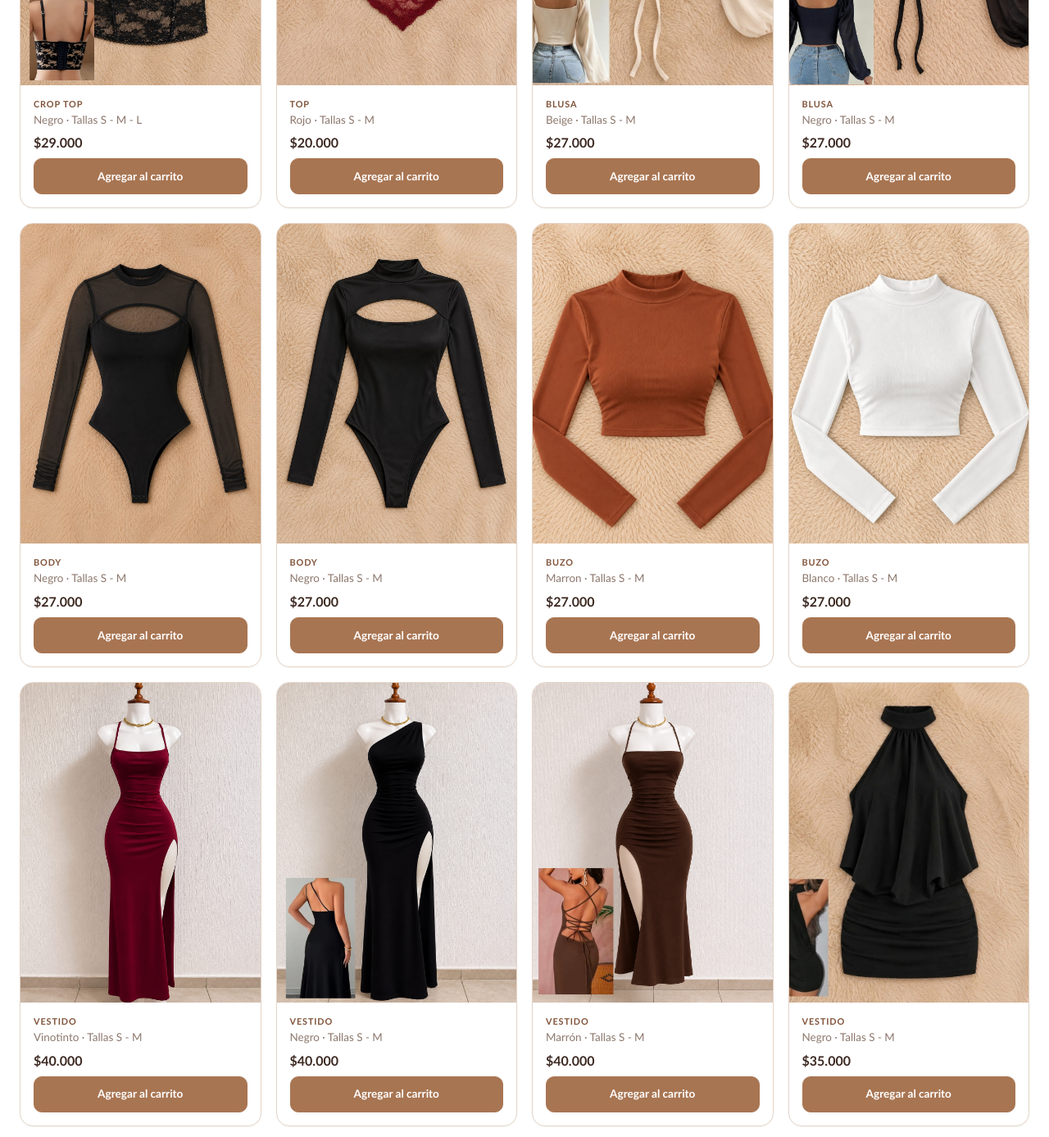
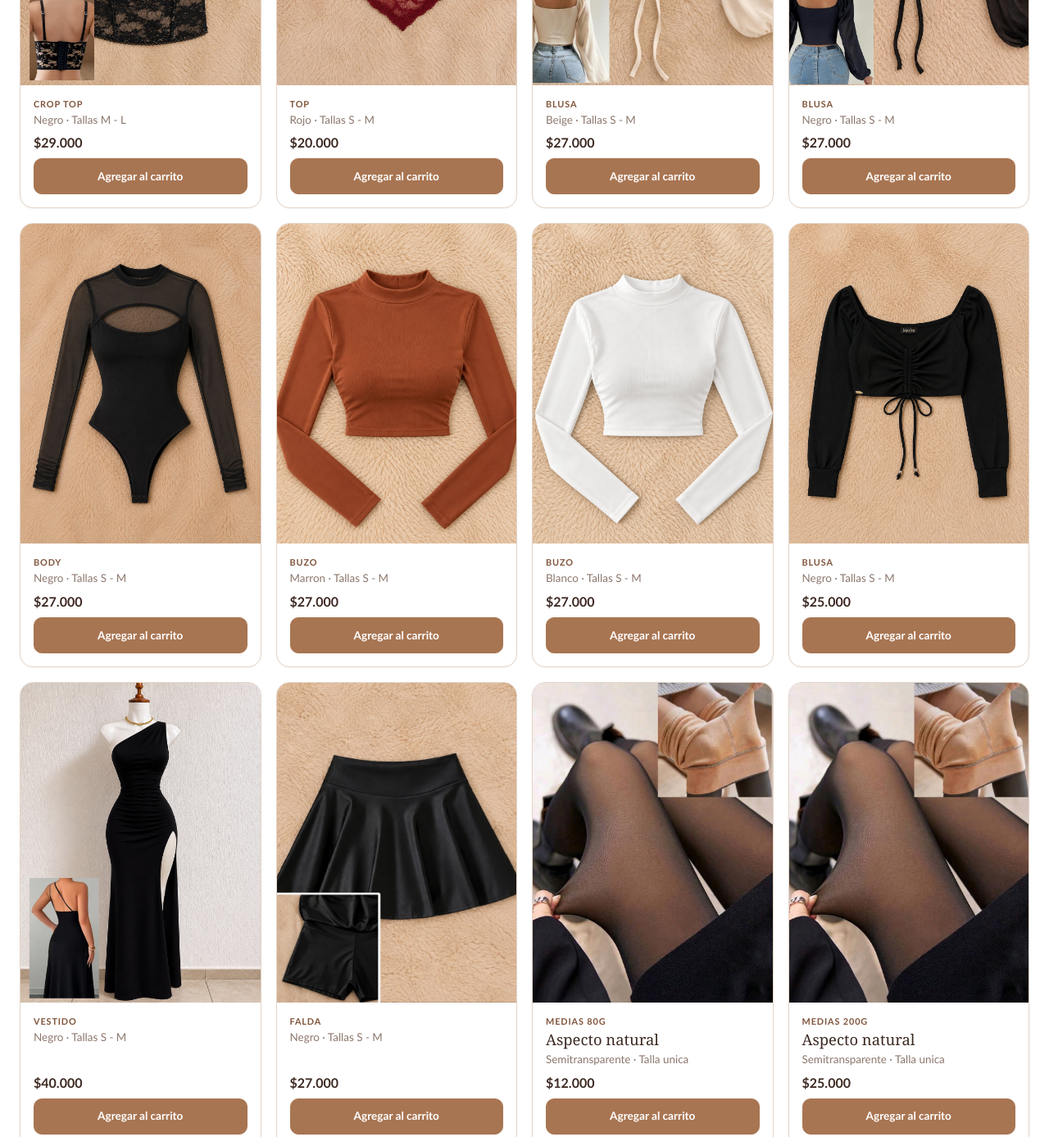
Before and after one commit to jeffersoncordobap/catalogo-musa, a plain HTML site: page colecciones.html in a window 1280 px wide. Shown: the part 1400-2787 px from the top of the page at 82% size. Drawn offline with Linux system fonts and the light colour scheme.

Commit message:
feat:Actualización2 28/11/2026

```diff
--- a/colecciones.html
+++ b/colecciones.html
@@ -100,7 +100,7 @@
                         <div class="product-info">
                             <span class="product-type">Crop top</span>
                             <h3></h3>
-                            <p>Negro · Tallas S - M - L</p>
+                            <p>Negro · Tallas M - L</p>
                             <strong>$29.000</strong>
                         </div>
                     </article>
@@ -176,7 +176,7 @@
                         </div>
                     </article>
 
-                    <article class="product-card">
+                    <!-- <article class="product-card">
                         <div class="product-art"><img src="assets/bodynegro2.jpg" alt=""></div>
                         <div class="product-info">
                             <span class="product-type">Body</span>
@@ -184,17 +184,9 @@
                             <p>Negro · Tallas S - M </p>
                             <strong>$27.000</strong>
                         </div>
-                    </article>
+                    </article> -->
 
-                    <!-- <article class="product-card">
-                        <div class="product-art"><img src="assets/faldaCuerina.jpg" alt=""></div>
-                        <div class="product-info">
-                            <span class="product-type">Falda</span>
-                            <h3></h3>
-                            <p>Negro · Talla M </p>
-                            <strong>$26000</strong>
-                        </div>
-                    </article>-->
+
 
 
 
@@ -220,6 +212,16 @@
                     </article>
 
                     <article class="product-card">
+                        <div class="product-art"><img src="assets/blusanegracorta.jpeg" alt="Blusa negra corta Musa"></div>
+                        <div class="product-info">
+                            <span class="product-type">Blusa</span>
+                            <h3></h3>
+                            <p>Negro · Tallas S - M</p>
+                            <strong>$25.000</strong>
+                        </div>
+                    </article>
+
+                    <!-- <article class="product-card">
                         <div class="product-art"><img src="assets/vestidoVino.jpeg" alt=""></div>
                         <div class="product-info">
                             <span class="product-type">Vestido</span>
@@ -227,7 +229,7 @@
                             <p>Vinotinto · Tallas S - M </p>
                             <strong>$40.000</strong>
                         </div>
-                    </article>
+                    </article> -->
 
                     <article class="product-card">
                         <div class="product-art"><img src="assets/vestidoNegroLargo.jpeg" alt=""></div>
@@ -239,7 +241,7 @@
                         </div>
                     </article>
 
-                    <article class="product-card">
+                    <!-- <article class="product-card">
                         <div class="product-art"><img src="assets/vestidoMarronLargo.jpeg" alt=""></div>
                         <div class="product-info">
                             <span class="product-type">Vestido</span>
@@ -247,10 +249,10 @@
                             <p>Marrón · Tallas S - M </p>
                             <strong>$40.000</strong>
                         </div>
-                    </article>
+                    </article> -->
 
 
-                    <article class="product-card">
+                    <!-- <article class="product-card">
                         <div class="product-art"><img src="assets/vestidoNegro.jpg" alt=""></div>
                         <div class="product-info">
                             <span class="product-type">Vestido</span>
@@ -258,17 +260,7 @@
                             <p>Negro · Tallas S - M </p>
                             <strong>$35.000</strong>
                         </div>
-                    </article>
-
-                    <article class="product-card">
-                        <div class="product-art"><img src="assets/blusanegracorta.jpeg" alt="Blusa negra corta Musa"></div>
-                        <div class="product-info">
-                            <span class="product-type">Blusa</span>
-                            <h3></h3>
-                            <p>Negro · Tallas S - M</p>
-                            <strong>$25.000</strong>
-                        </div>
-                    </article>
+                    </article> -->
 
                     <article class="product-card">
                         <div class="product-art"><img src="assets/faldaConShort.jpg" alt=""></div>
@@ -279,6 +271,16 @@
                             <strong>$27.000</strong>
                         </div>
                     </article>
+
+                    <!-- <article class="product-card">
+                        <div class="product-art"><img src="assets/faldaCuerina.jpg" alt=""></div>
+                        <div class="product-info">
+                            <span class="product-type">Falda</span>
+                            <h3></h3>
+                            <p>Negro · Talla M </p>
+                            <strong>$26000</strong>
+                        </div>
+                    </article> -->
 
 
                     <article class="product-card">
```
